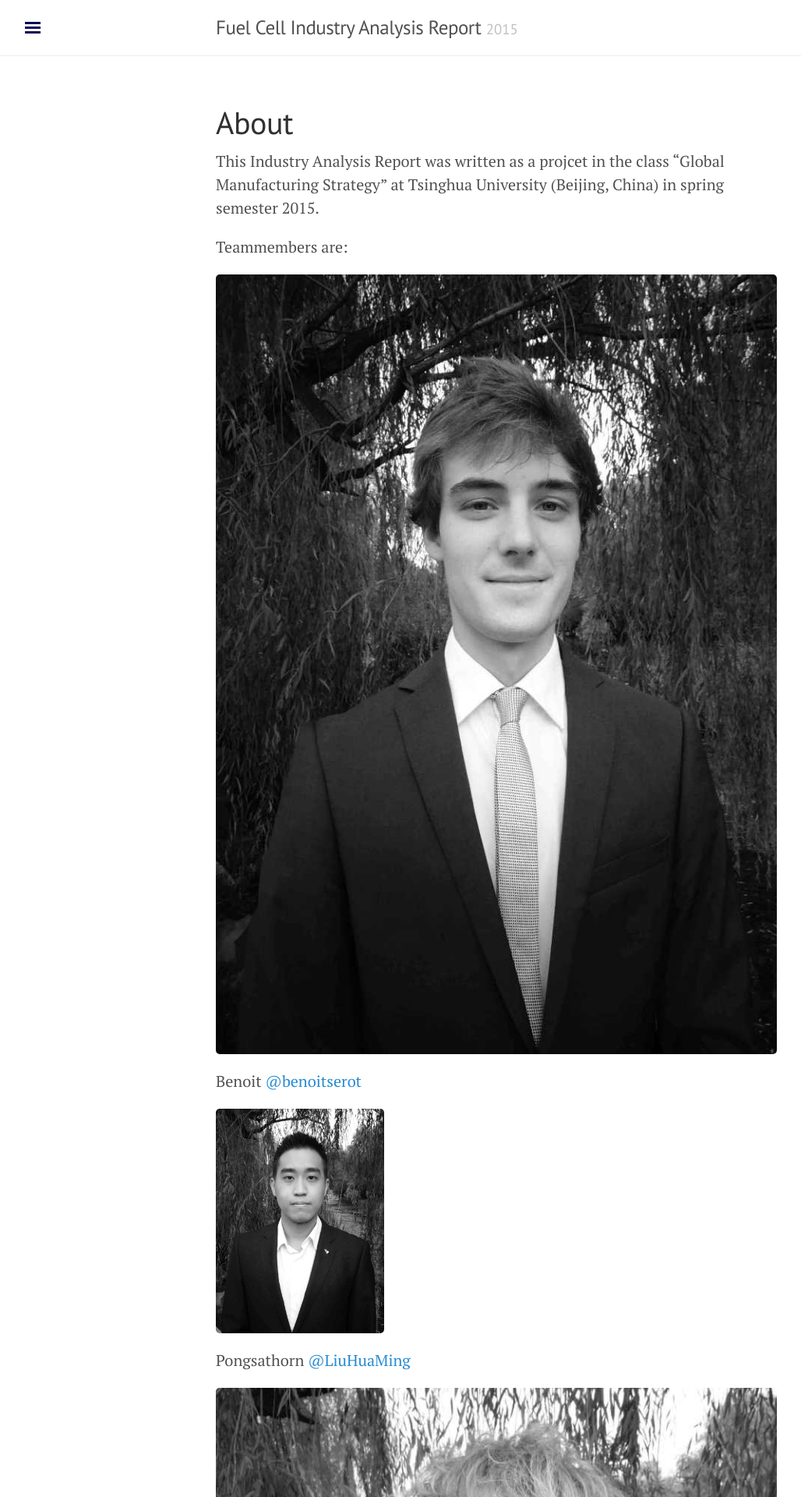
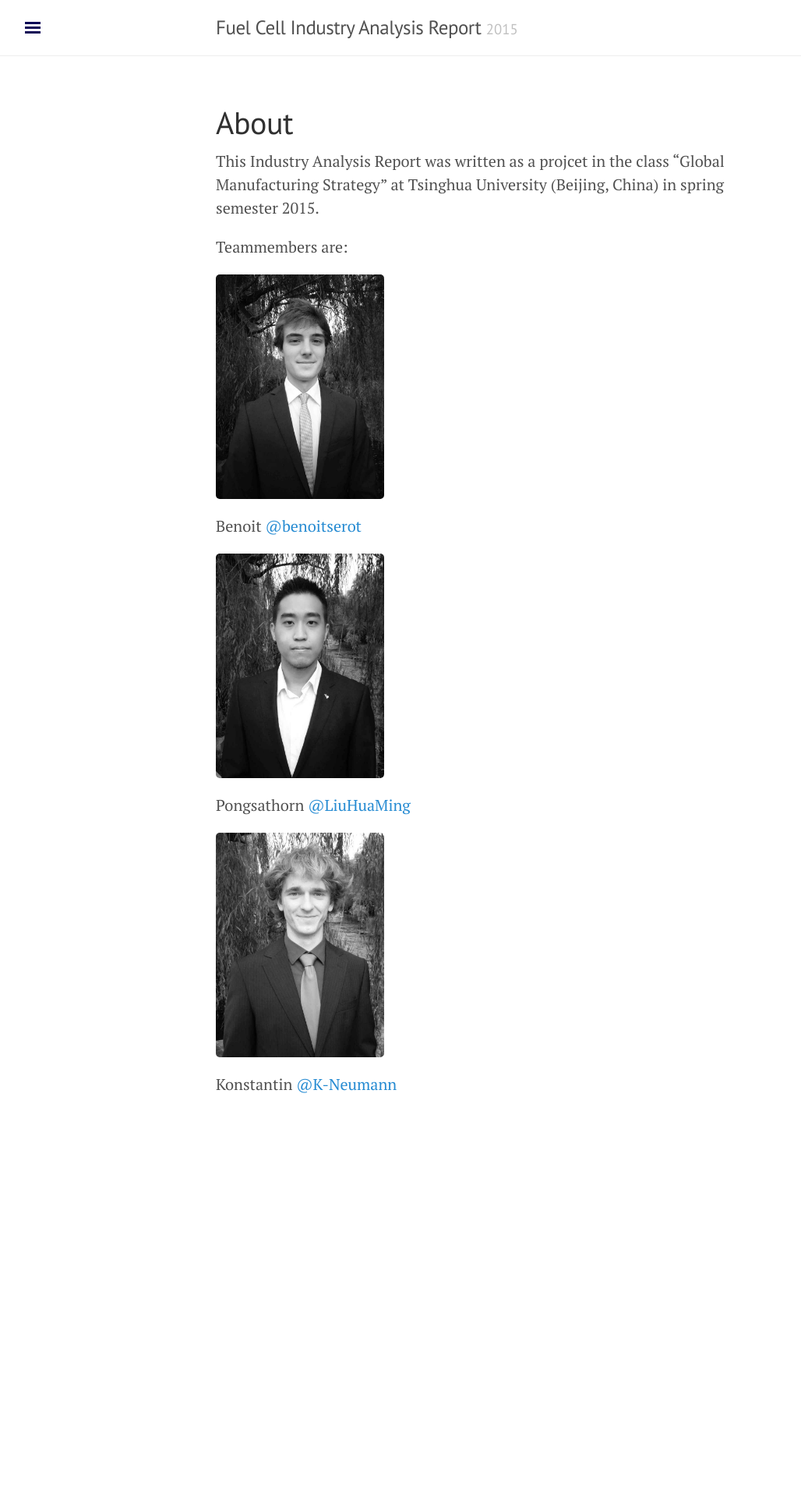
Before and after one commit to BambuGMS/Industry-Analysis-Report, a Jekyll site: the page built from about.md, in a window 1280 px wide. Shown: the top 1920 px of the page at 78% size, without its empty margins (3-1031 px from the left). Built offline with Jekyll 4.4.1, drawn with Linux system fonts in a browser that asks for light colours; Markdown is read by kramdown in place of the engine named in the settings; after the commit the page ends 1486 px from its top, so only the background shows below that.

Commit message:
change pic size with css

```diff
--- a/about.md
+++ b/about.md
@@ -7,8 +7,8 @@ This Industry Analysis Report was written as a projcet in the class "Global Manu
 
 Teammembers are:
 
-<img src="../images/Benoit.JPG" alt="Benoit" align="middle" width="750" height="1000"> Benoit <a href="https://github.com/benoitserot" class="user-mention">@benoitserot</a>
+<img class="resize" src="../images/Benoit.JPG" alt="Benoit" align="middle"> Benoit <a href="https://github.com/benoitserot" class="user-mention">@benoitserot</a>
 
 <img class="resize" src="../images/Pongsathorn.JPG" alt="Pongsathron"> Pongsathorn <a href="https://github.com/LiuHuaMing" class="user-mention">@LiuHuaMing</a>
 
-<img src="../images/Konstantin.JPG" alt="Konstantin"> Konstantin <a href="https://github.com/K-Neumann" class="user-mention">@K-Neumann</a>
+<img class="resize" src="../images/Konstantin.JPG" alt="Konstantin" align="middle"> Konstantin <a href="https://github.com/K-Neumann" class="user-mention">@K-Neumann</a>
```
